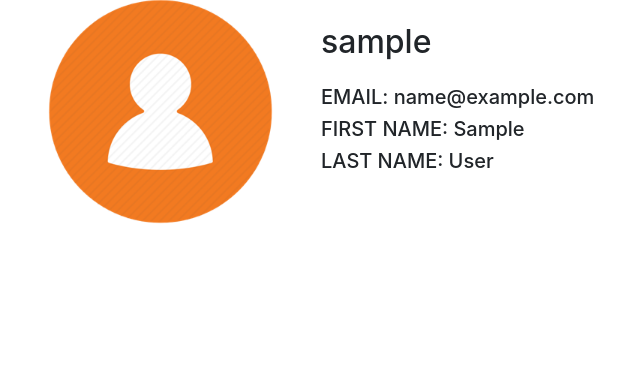
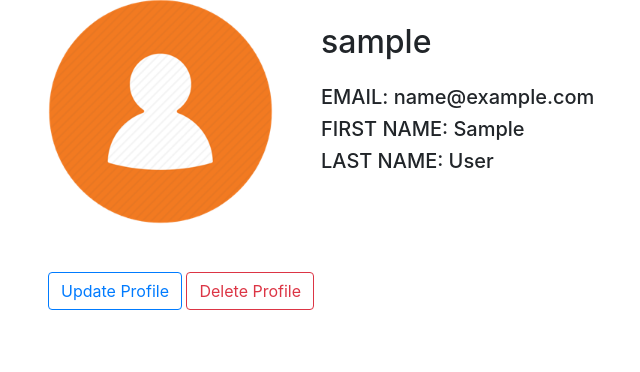
Before and after one commit to milos1302/bakisha, a Django app: template app/user/templates/user/profile_detail.html in a window 1280 px wide. Shown: the part 81-453 px from the top of the page, without its empty margins (37-677 px from the left). Run offline with Django 3.2, Linux system fonts and the light colour scheme; the template is opened without the code that fills it: values that come from a table or form of the project are taken from there, others are empty; the visitor is signed in with stand-in values (Sample User, id 1); data comes from the database, SQL or seed files in the repository; some libraries are stand-ins or nearby versions.

Commit message:
Add Update and Delete buttons to Profile's detail template

```diff
--- a/app/user/templates/user/profile_detail.html
+++ b/app/user/templates/user/profile_detail.html
@@ -2,4 +2,14 @@
 
 {% block content %}
     {% include 'user/partials/profile.html' %}
+    {% if request.user == profile.user %}
+        <div class="mt-3 mb-5">
+            <a class="btn btn-outline-primary" href="{% url 'my-profile' %}">
+                Update Profile
+            </a>
+            <a class="btn btn-outline-danger" href="#">
+                Delete Profile
+            </a>
+        </div>
+    {% endif %}
 {% endblock content %}
```
